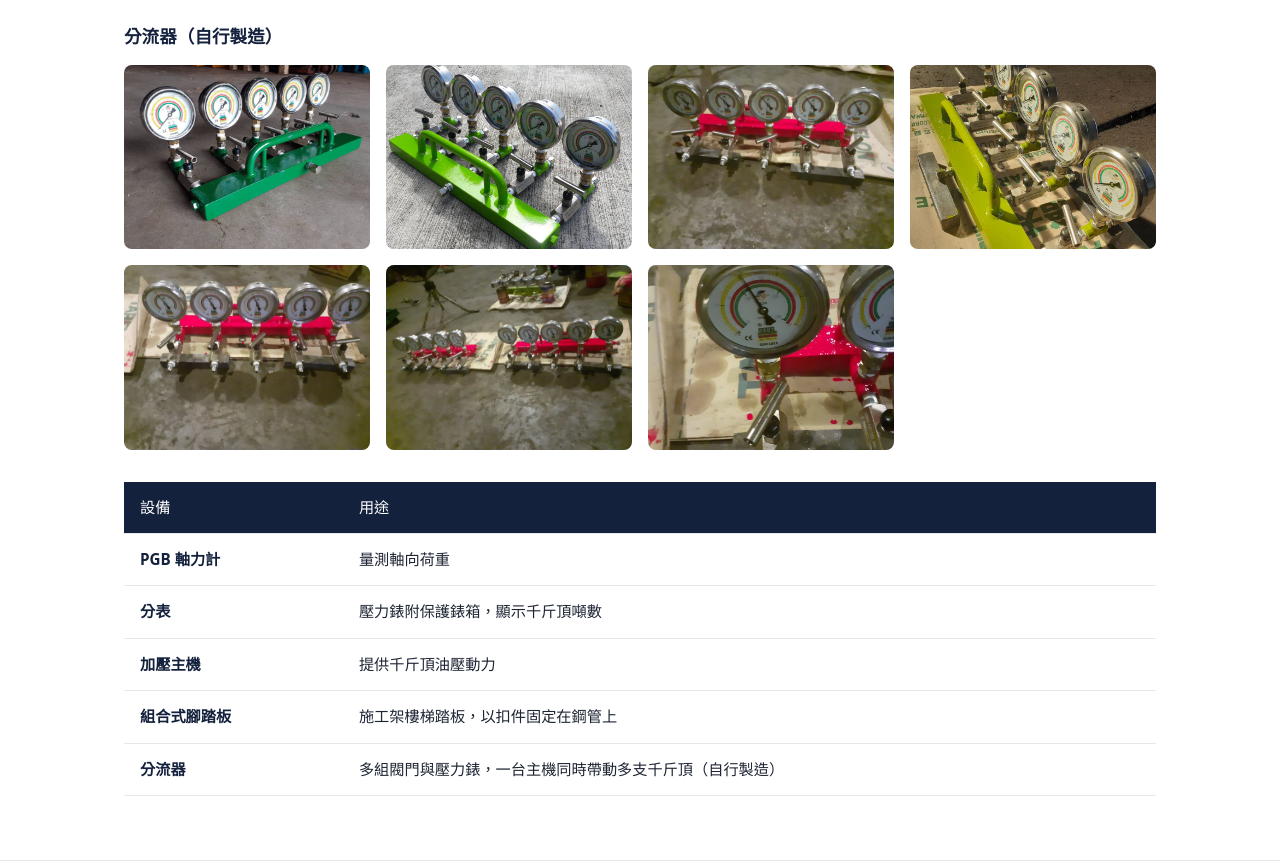
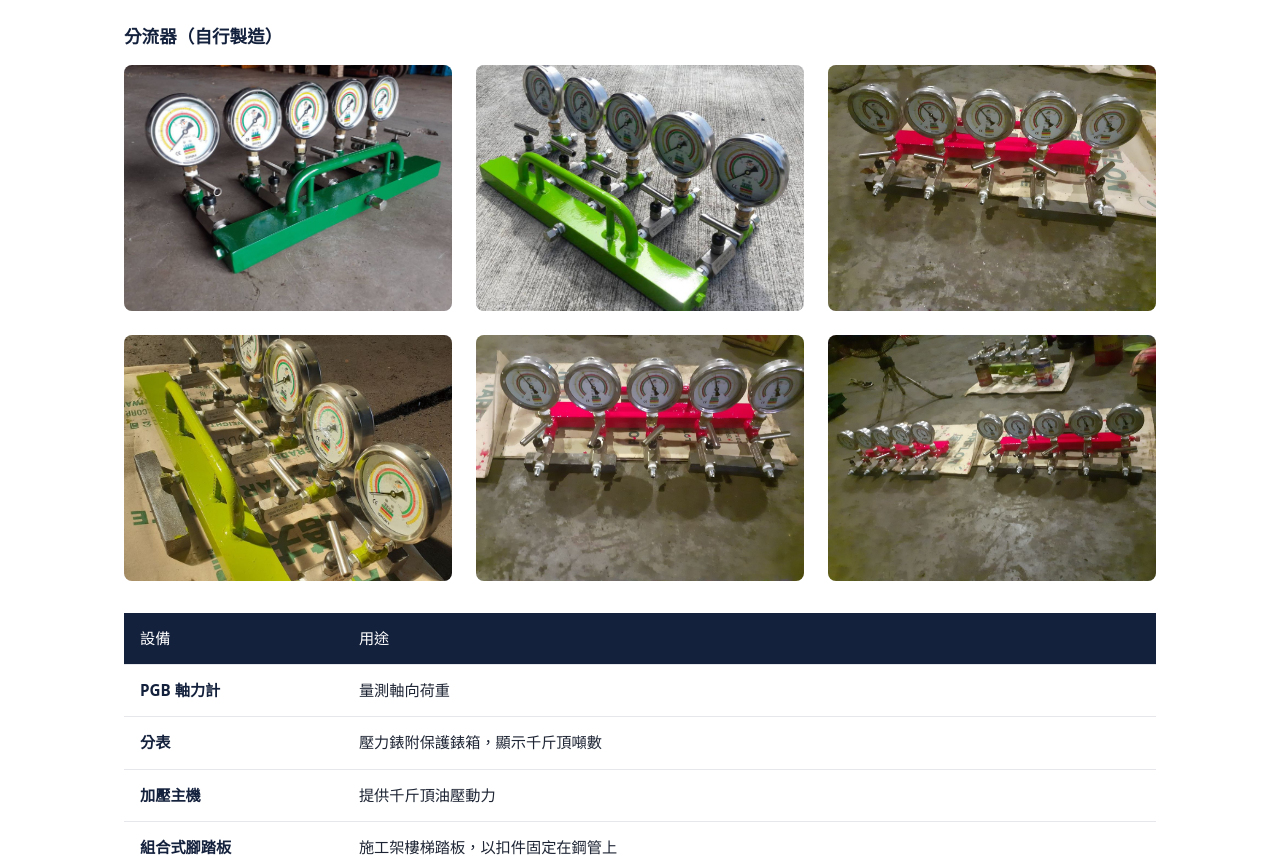
Before and after one commit to choxing-tw/choxing-website, a plain HTML site: page jack.html in a window 1280 px wide. Shown: the part 1790-2655 px from the top of the page. Drawn offline with Linux system fonts and the light colour scheme.

Commit message:
分流器改為 6 張、三欄兩排
Co-Authored-By: Claude Opus 5.5 <noreply@anthropic.com>
Claude-Session: https://claude.ai/code/session_01Xkdx3nA27CKUcSW3yAqiEk

```diff
--- a/css/style.css
+++ b/css/style.css
@@ -186,3 +186,4 @@ section[id] { scroll-margin-top: 64px; }
 .grid-4 figure { margin: 0; }
 .grid-4 figcaption { margin-top: 6px; color: var(--muted); font-size: .9rem; }
 @media (max-width: 760px) { .grid-4 { grid-template-columns: 1fr 1fr; } }
+.grid-3 figure { margin: 0; }
--- a/jack.html
+++ b/jack.html
@@ -99,14 +99,13 @@
         <figure><img class="photo" src="images/photos/step-boards.jpg" alt="組合式腳踏板成品，鍍鋅踏板附扣件" loading="lazy"><figcaption>組合式腳踏板</figcaption></figure>
       </div>
       <h3 class="sub" style="margin-top:8px">分流器（自行製造）</h3>
-      <div class="grid-4" style="margin-bottom:32px">
+      <div class="grid-3" style="margin-bottom:32px">
         <figure><img class="photo" src="images/photos/flow-divider.jpg" alt="秋星分流器：多組閥門與壓力錶，一台主機帶動多支千斤頂" loading="lazy"></figure>
         <figure><img class="photo" src="images/photos/flow-divider-2.jpg" alt="秋星分流器成品，五組壓力錶與閥門" loading="lazy"></figure>
         <figure><img class="photo" src="images/photos/flow-divider-3.jpg" alt="秋星分流器，紅色本體五組壓力錶" loading="lazy"></figure>
         <figure><img class="photo" src="images/photos/flow-divider-4.jpg" alt="秋星分流器側面，閥門與壓力錶" loading="lazy"></figure>
         <figure><img class="photo" src="images/photos/flow-divider-6.jpg" alt="秋星分流器，五組壓力錶" loading="lazy"></figure>
         <figure><img class="photo" src="images/photos/flow-divider-7.jpg" alt="秋星分流器多組成品" loading="lazy"></figure>
-        <figure><img class="photo" src="images/photos/flow-divider-8.jpg" alt="秋星分流器壓力錶特寫，刻度為噸" loading="lazy"></figure>
       </div>
       <div class="table-wrap">
         <table class="spec-table acc-table">
```
Also changed, not shown: images/photos/flow-divider-8.jpg (deleted).
